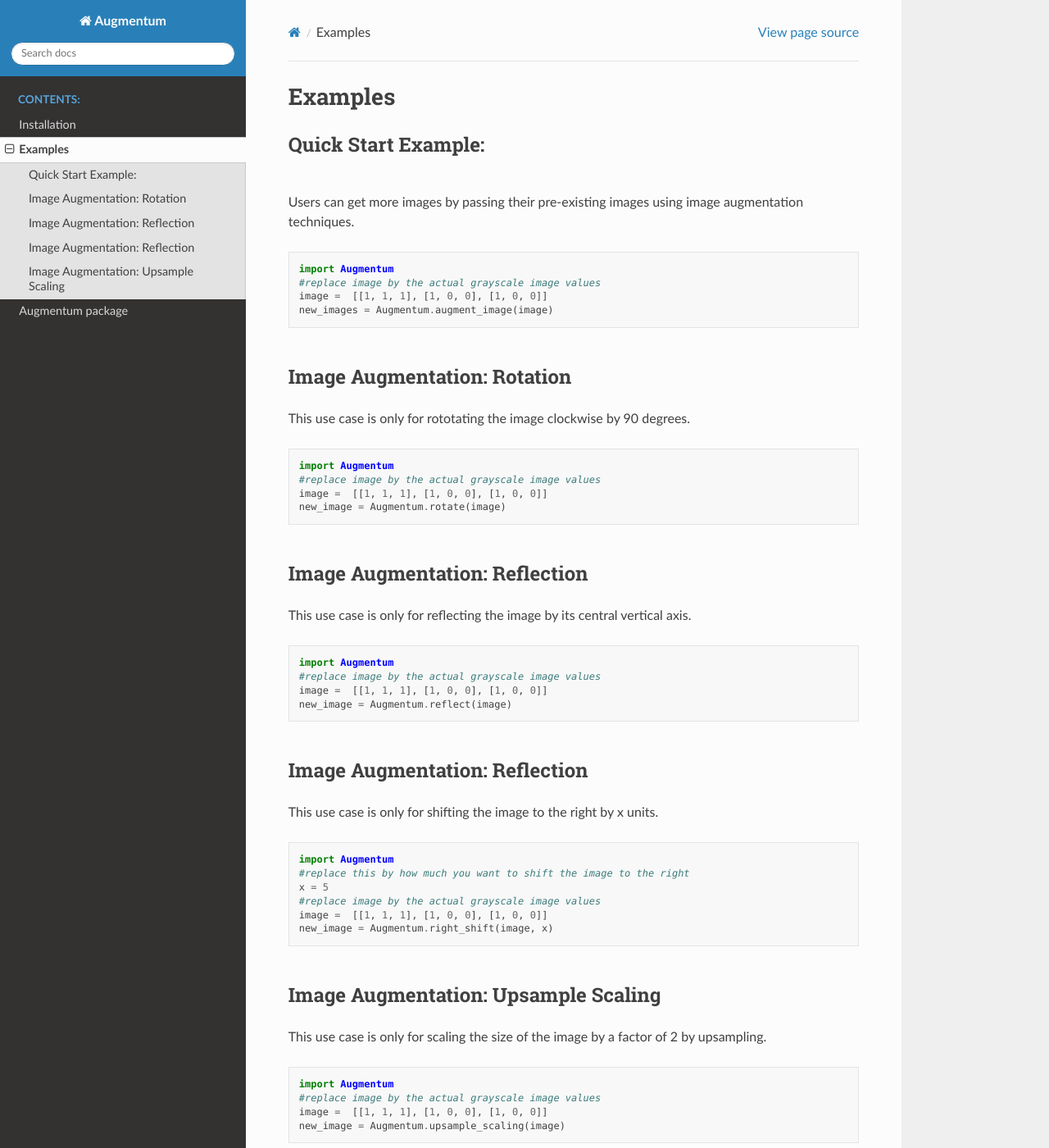
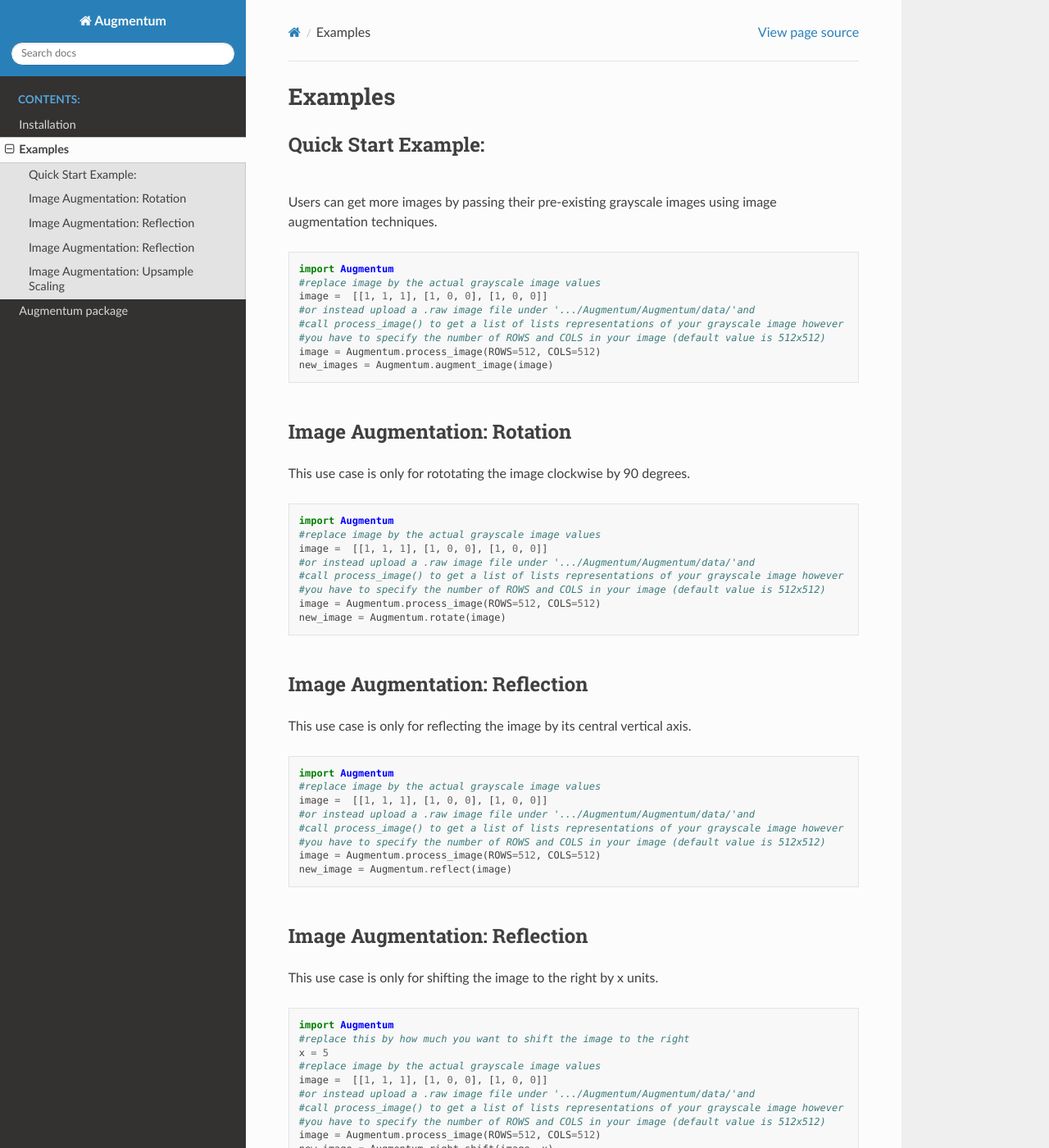
Before and after one commit to kurttepelikerim/Augmentum, a Sphinx documentation site: the page built from docs/source/examples.md, in a window 1280 px wide and 1400 px high. Shown: the whole window at 82% size. Built offline with Sphinx 7.4.7 and the Read the Docs theme 2.0.0, drawn with Linux system fonts in a browser that asks for light colours; some of the changed text lies outside the part shown.

Commit message:
changed examples in docs and updated readme
Delete .DS_Store

Create docs

Delete docs

created data folder

````diff
--- a/docs/source/examples.md
+++ b/docs/source/examples.md
@@ -4,11 +4,15 @@ Examples
 ## Quick Start Example:
 <br>
 
-Users can get more images by passing their pre-existing images using image augmentation techniques.
+Users can get more images by passing their pre-existing grayscale images using image augmentation techniques.
 ```python
 import Augmentum
 #replace image by the actual grayscale image values
 image =  [[1, 1, 1], [1, 0, 0], [1, 0, 0]]
+#or instead upload a .raw image file under '.../Augmentum/Augmentum/data/'and
+#call process_image() to get a list of lists representations of your grayscale image however
+#you have to specify the number of ROWS and COLS in your image (default value is 512x512)
+image = Augmentum.process_image(ROWS=512, COLS=512)
 new_images = Augmentum.augment_image(image)
 ```
 
@@ -20,6 +24,10 @@ This use case is only for rototating the image clockwise by 90 degrees.
 import Augmentum
 #replace image by the actual grayscale image values
 image =  [[1, 1, 1], [1, 0, 0], [1, 0, 0]]
+#or instead upload a .raw image file under '.../Augmentum/Augmentum/data/'and
+#call process_image() to get a list of lists representations of your grayscale image however
+#you have to specify the number of ROWS and COLS in your image (default value is 512x512)
+image = Augmentum.process_image(ROWS=512, COLS=512)
 new_image = Augmentum.rotate(image)
 ```
 <br>
@@ -30,6 +38,10 @@ This use case is only for reflecting the image by its central vertical axis.
 import Augmentum
 #replace image by the actual grayscale image values
 image =  [[1, 1, 1], [1, 0, 0], [1, 0, 0]]
+#or instead upload a .raw image file under '.../Augmentum/Augmentum/data/'and
+#call process_image() to get a list of lists representations of your grayscale image however
+#you have to specify the number of ROWS and COLS in your image (default value is 512x512)
+image = Augmentum.process_image(ROWS=512, COLS=512)
 new_image = Augmentum.reflect(image)
 ```
 <br>
@@ -43,6 +55,10 @@ import Augmentum
 x = 5
 #replace image by the actual grayscale image values
 image =  [[1, 1, 1], [1, 0, 0], [1, 0, 0]]
+#or instead upload a .raw image file under '.../Augmentum/Augmentum/data/'and
+#call process_image() to get a list of lists representations of your grayscale image however
+#you have to specify the number of ROWS and COLS in your image (default value is 512x512)
+image = Augmentum.process_image(ROWS=512, COLS=512)
 new_image = Augmentum.right_shift(image, x)
 ```
 <br>
@@ -53,5 +69,9 @@ This use case is only for scaling the size of the image by a factor of 2 by upsa
 import Augmentum
 #replace image by the actual grayscale image values
 image =  [[1, 1, 1], [1, 0, 0], [1, 0, 0]]
+#or instead upload a .raw image file under '.../Augmentum/Augmentum/data/'and
+#call process_image() to get a list of lists representations of your grayscale image however
+#you have to specify the number of ROWS and COLS in your image (default value is 512x512)
+image = Augmentum.process_image(ROWS=512, COLS=512)
 new_image = Augmentum.upsample_scaling(image)
 ```
````
Also changed, not shown: README.md (+4 -0 lines), 3 other files.
